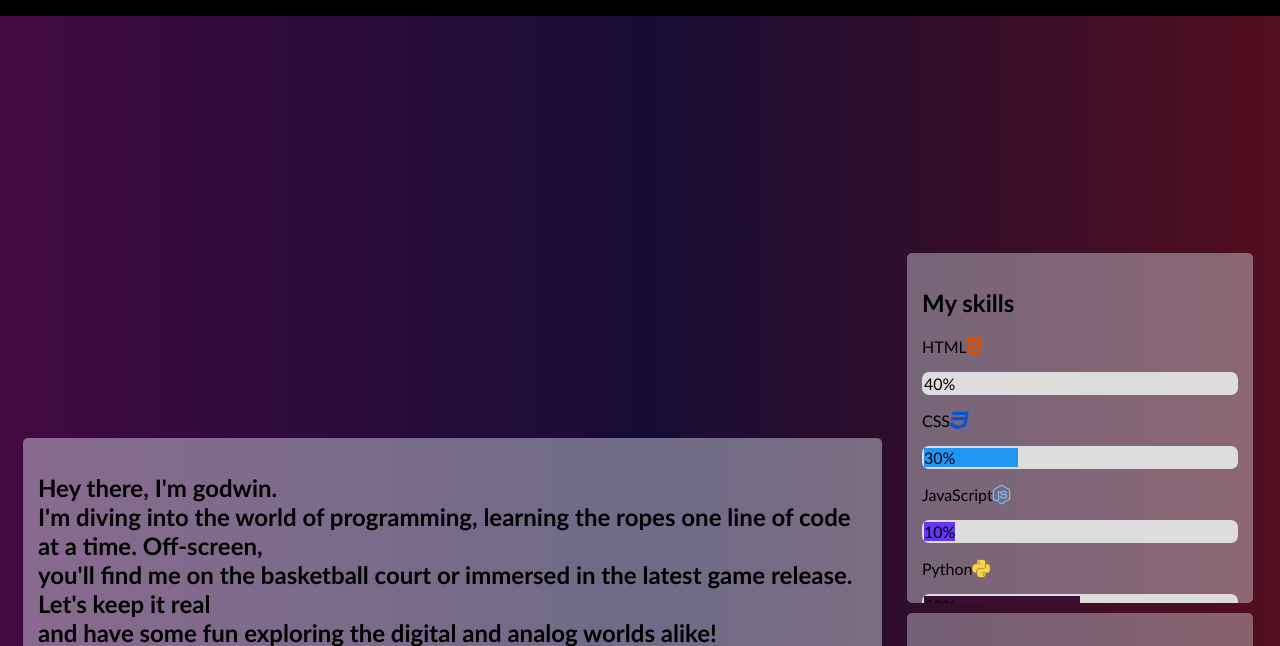
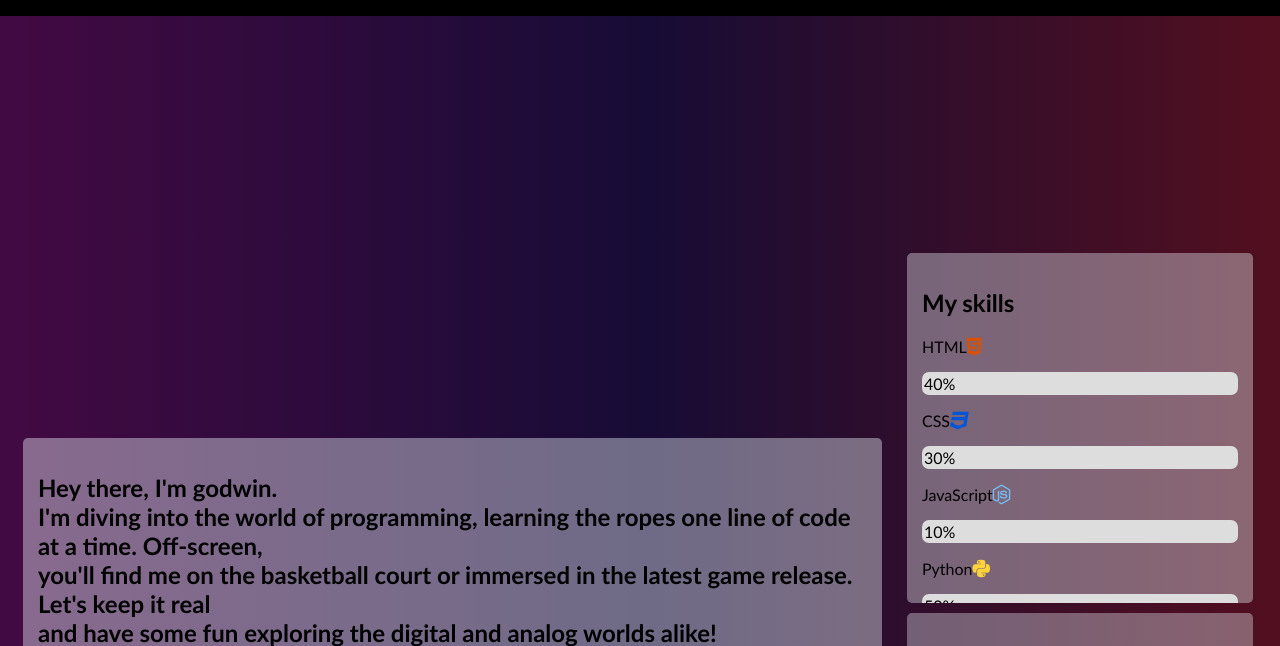
Before and after one commit to Cupidx0/Cupidx0.github.io, a plain HTML site: page index.html in a window 1280 px wide. Shown: the part 784-1430 px from the top of the page. Drawn offline with nearby package versions, Linux system fonts and the light colour scheme; a web font is replaced by a local one.

Commit message:
updateboth

```diff
--- a/style.css
+++ b/style.css
@@ -196,17 +196,17 @@ body{
   }
 
   #html {
-    width: 0%;
+    width:0%;
     background-color: #2d9abb;
     transition: 2s;
     }
-  #css {width: 30%; background-color: #2196F3;
+  #css {width:0%; background-color: #2196F3;
     transition: 2s;
     }
-  #js {width: 10%; background-color: #6536f4;
+  #js {width:0%; background-color: #6536f4;
     transition: 2s;
     }
-  #python {width: 50%; background-color: #380f33;
+  #python {width:0%; background-color: #380f33;
     transition: 2s;
     }
 ul{
```
